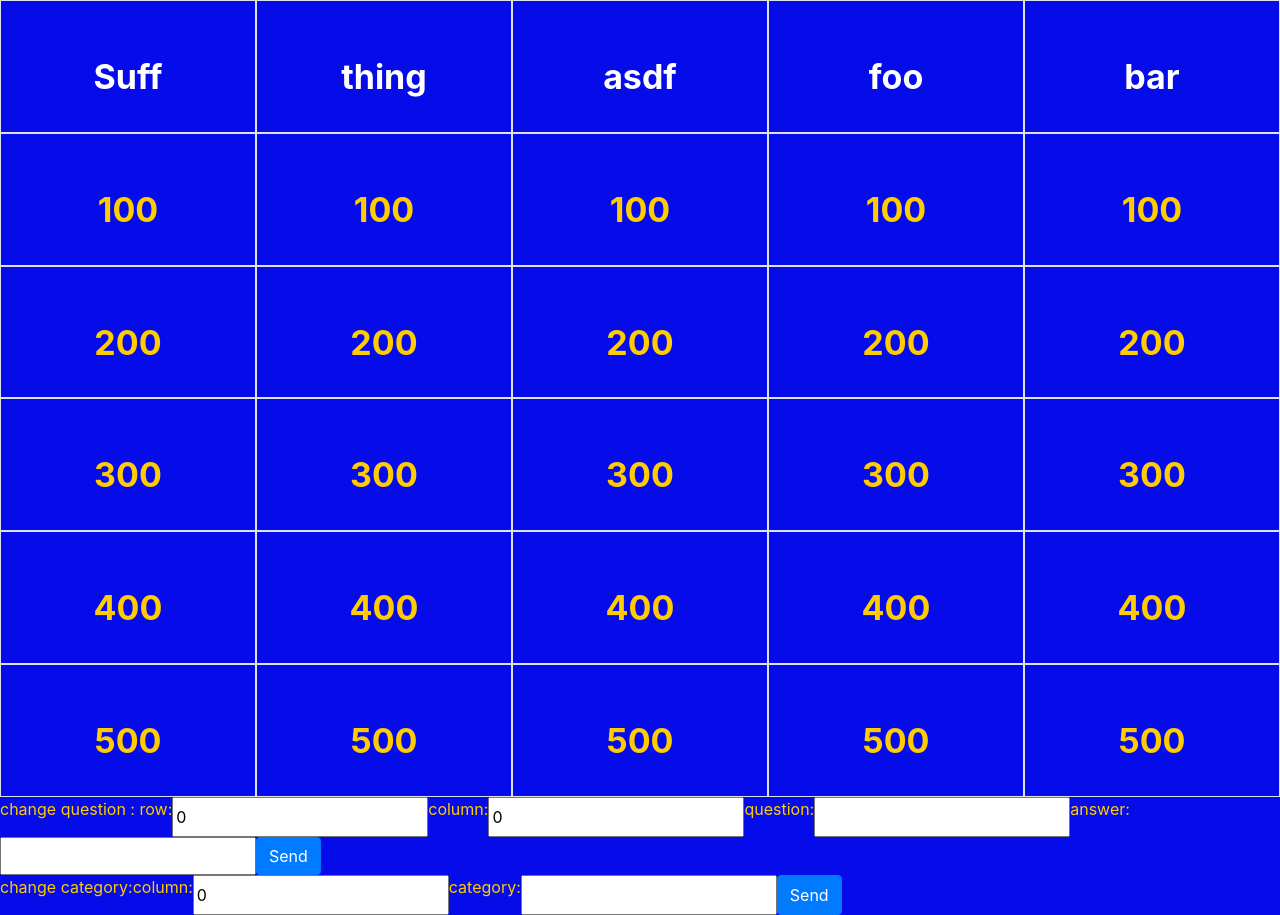
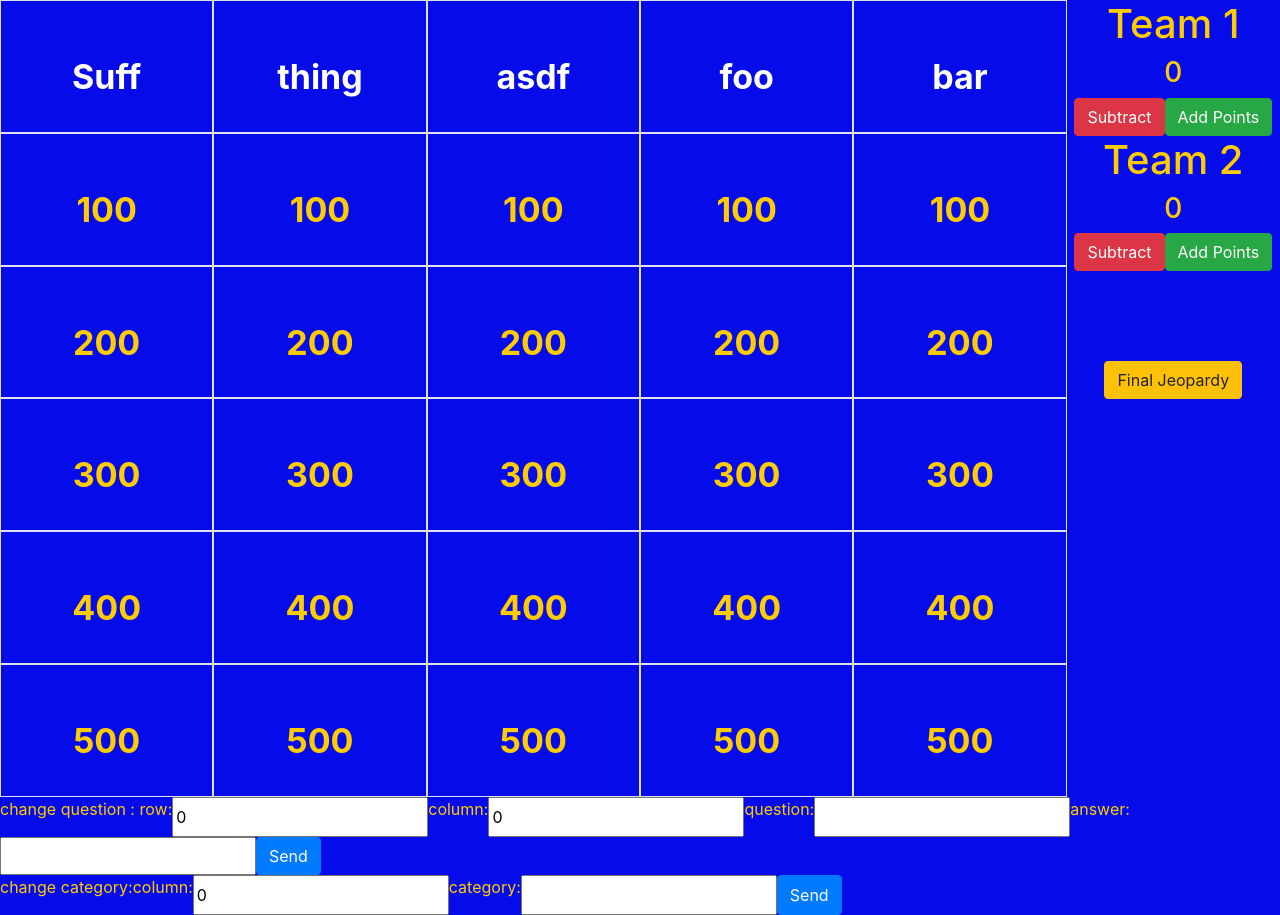
Before and after one commit to noahHarmuth/editable-jeopardy, a React (Create React App) app: page / in a window 1280 px wide. Built offline with nearby package versions, Linux system fonts and the light colour scheme.

Commit message:
teams added

```diff
--- a/src/components/qCol.js
+++ b/src/components/qCol.js
@@ -18,7 +18,7 @@ class QCol extends React.Component {
     render() {
         return (
 
-            <Col >
+            <Col sm={2} >
                 <Row style={styles["category"]} className='text-center justify-content-center border border-black'>{this.props.category}</Row>
                 <Row onClick={() => this.props.showQ(this.props.questions[1],this.props.answers[1],1,this.props.c)} style={styles["question"]} className='text-center justify-content-center border border-black'>{this.props.points[1]}</Row>
                 <Row onClick={() => this.props.showQ(this.props.questions[2],this.props.answers[2],2,this.props.c)} style={styles["question"]} className='text-center justify-content-center border border-black'>{this.props.points[2]}</Row>
--- a/src/mainBoard.js
+++ b/src/mainBoard.js
@@ -12,11 +12,14 @@ class Mainasd extends React.Component {
         this.showQ.bind(this);
         this.hideQ.bind(this);
         this._onPress = this._onPress.bind(this);
+        this.addPoints = this.addPoints.bind(this);
         this.state = {
             column: 0,
             row: 0,
             q: "",
             cat: "",
+            t1: 0,
+            t2: 0,
             categories: {
                 1: "Suff",
                 2: "thing",
@@ -267,6 +270,12 @@ class Mainasd extends React.Component {
     hideQ = () => {
         this.setState({ text: "", isSingle: false });
     }
+    addPoints = () => {
+        let x = this.state.t1;
+        x = x + 100
+        this.setState({ t1: x })
+        console.log(this.state.t1)
+    }
     render() {
         return (
             <div className="App">
@@ -276,13 +285,29 @@ class Mainasd extends React.Component {
                         :
 
                         <Container fluid>
-                            <Row style={{ borderWidth: 2 }}>
+                            <Row sm={12} style={{ borderWidth: 2 }}>
                                 <QCol c={1} showQ={this.showQ} category={this.state.categories[1]} questions={this.state.questions[1]} answers={this.state.answers[1]} points={this.state.points[1]}></QCol>
                                 <QCol c={2} showQ={this.showQ} category={this.state.categories[2]} questions={this.state.questions[2]} answers={this.state.answers[2]} points={this.state.points[2]}></QCol>
                                 <QCol c={3} showQ={this.showQ} category={this.state.categories[3]} questions={this.state.questions[3]} answers={this.state.answers[3]} points={this.state.points[3]}></QCol>
                                 <QCol c={4} showQ={this.showQ} category={this.state.categories[4]} questions={this.state.questions[4]} answers={this.state.answers[4]} points={this.state.points[4]}></QCol>
                                 <QCol c={5} showQ={this.showQ} category={this.state.categories[5]} questions={this.state.questions[5]} answers={this.state.answers[5]} points={this.state.points[5]}></QCol>
+                                <Col sm={2}>
+                                    <h1>Team 1</h1>
+                                    <h3>{this.state.t1}</h3>
+                                    <Row className="justify-content-center">
+                                        <Button onClick={() => { let x = this.state.t1; this.setState({ t1: x - 100 }) }} className="btn btn-danger pad1">Subtract</Button>
+                                        <Button onClick={() => { let x = this.state.t1; this.setState({ t1: x + 100 }) }} className="btn btn-success pad1">Add Points</Button>
+                                    </Row>
+                                    <h1>Team 2</h1>
+                                    <h3>{this.state.t2}</h3>
+                                    <Row className="justify-content-center">
+                                        <Button onClick={() => { let x = this.state.t2; this.setState({ t2: x - 100 }) }} className="btn btn-danger pad1">Subtract</Button>
+                                        <Button onClick={() => { let x = this.state.t2; this.setState({ t2: x + 100 }) }} className="btn btn-success pad1">Add Points</Button>
+                                    </Row>
+                                    <Button style={{marginTop: 90}} className="btn btn-warning">Final Jeopardy</Button>
+                                </Col>
                             </Row>
+
                             <Row sm={12}><p>change question  :  row:</p><input id="row" name="row" value={this.state.row} onChange={this.handleChange.bind(this)}></input>
         column:<input id="column" name="column" value={this.state.column} onChange={this.handleChange.bind(this)}></input>
         question:<input id="q" name="q" value={this.state.q} onChange={this.handleChange.bind(this)}></input>
```
